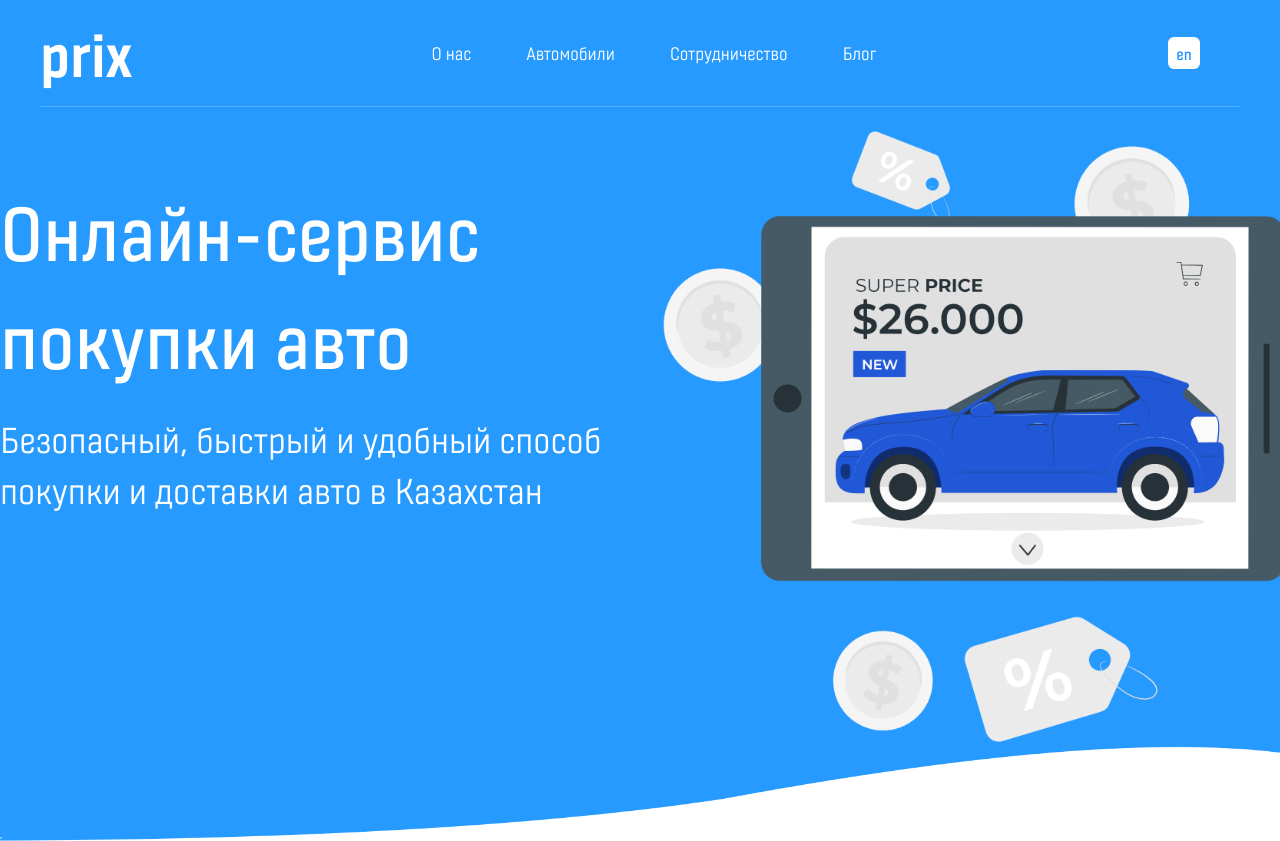
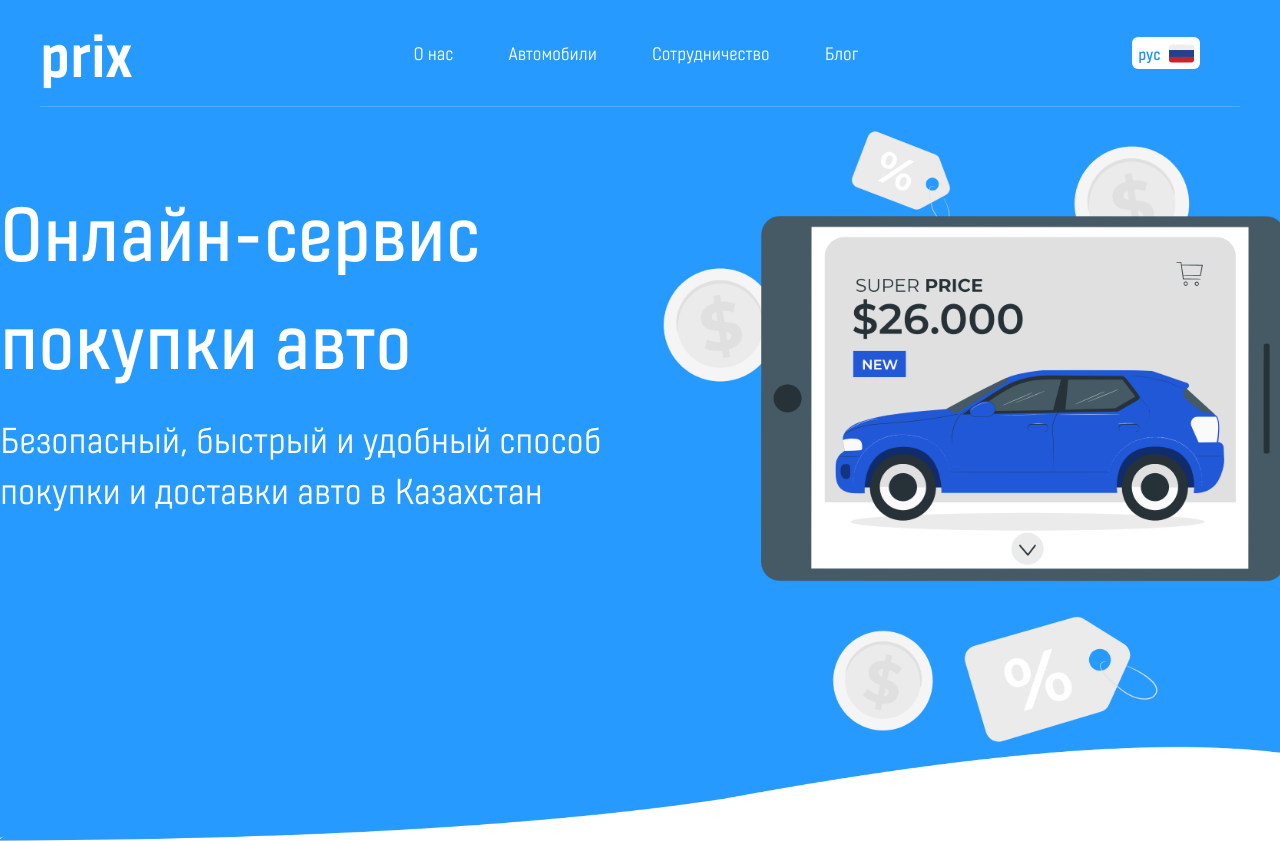
Before and after one commit to prix-group/prix_market, a Next.js app: page / in a window 1280 px wide. Shown: the top 841 px of the page. Built offline with nearby package versions, Linux system fonts and the light colour scheme.

Commit message:
feature: flags rus/en add

```diff
--- a/src/components/Header/index.tsx
+++ b/src/components/Header/index.tsx
@@ -1,4 +1,6 @@
 import styles from './styles.module.scss';
+import engFlag from '../../../public/images/flag-for-flag-united-kingdom-svgrepo-com.svg';
+import rusFlag from '../../../public/images/flag-for-flag-russia-svgrepo-com.svg';
 import {
   Dispatch,
   FC,
@@ -14,7 +16,7 @@ import Link from 'next/link';
 import { useRouter } from 'next/router';
 import { links } from '@components/Header/constants';
 import { Menu } from '@components/Menu';
-import { multilangContext, translations } from '@/src/context/multilangContext';
+import { multilangContext } from '@/src/context/multilangContext';
 
 interface IHeader {
   setLang: Dispatch<SetStateAction<string>>;
@@ -35,8 +37,18 @@ export const Header: FC<IHeader> = ({ setLang }) => {
   }, [isOpen]);
 
   const handleLanguageSwitch = () => {
-    translations?.lang === 'en' ? setLang('ru') : setLang('en');
+    translation.lang === 'en' ? setLang('ru') : setLang('en');
   };
+  //
+  // const returnLangboxMarkup = () => {
+  //   if (langboxOpen) {
+  //     return (
+  //         <div>
+  //
+  //         </div>
+  //     )
+  //   }
+  // }
 
   return (
     <header
@@ -82,13 +94,17 @@ export const Header: FC<IHeader> = ({ setLang }) => {
             })}
           </ul>
         </nav>
-        <div className={styles['header__language-button']}>
-          <p
-            className={styles['header__language-content']}
-            onClick={handleLanguageSwitch}
-          >
-            {translation.lang === 'ru' ? 'en' : 'ру'}
+        <div
+          className={styles['header__language-button']}
+          onClick={handleLanguageSwitch}
+        >
+          <p className={styles['header__language-content']}>
+            {translation.lang === 'ru' ? 'рус' : 'en'}
           </p>
+          <img
+            className={styles['header__language-flag']}
+            src={translation.lang === 'en' ? engFlag.src : rusFlag.src}
+          />
         </div>
         {isOpen && <Menu setIsOpen={setIsOpen} />}
       </div>
--- a/src/components/Header/styles.module.scss
+++ b/src/components/Header/styles.module.scss
@@ -15,14 +15,16 @@
   &__language {
     &-button {
       display: flex;
-      justify-content: center;
+      justify-content: space-around;
       align-items: center;
 
       border-radius: 6px;
       background-color: $white;
-      width: 32px;
+      width: 64px;
       height: 32px;
       cursor: pointer;
+
+      padding: 0 2px;
 
       transition: all .2s ease-in-out;
 
@@ -41,6 +43,11 @@
       color: $prix-sat;
 
       font-weight: 600;
+    }
+
+    &-flag {
+      width: 25px;
+
     }
   }
 }
```
Also changed, not shown: public/images/flag-for-flag-russia-svgrepo-com.svg (added), public/images/flag-for-flag-united-kingdom-svgrepo-com.svg (added).
